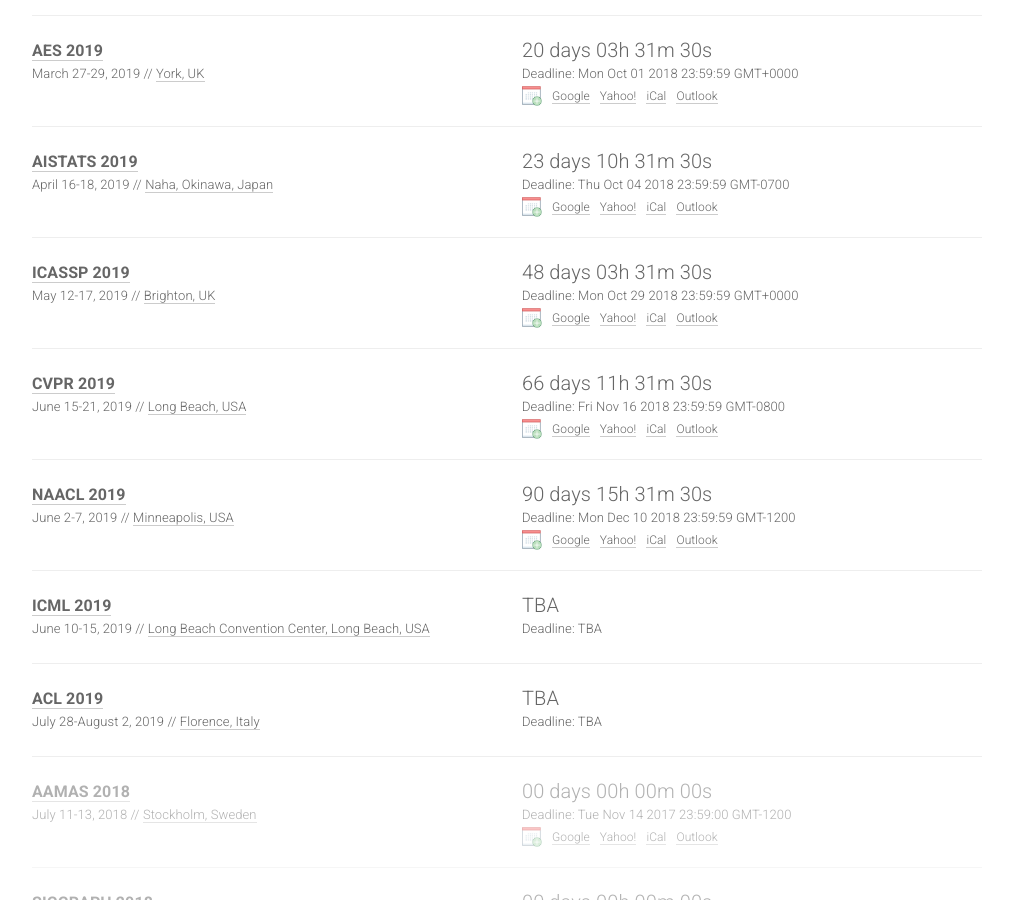
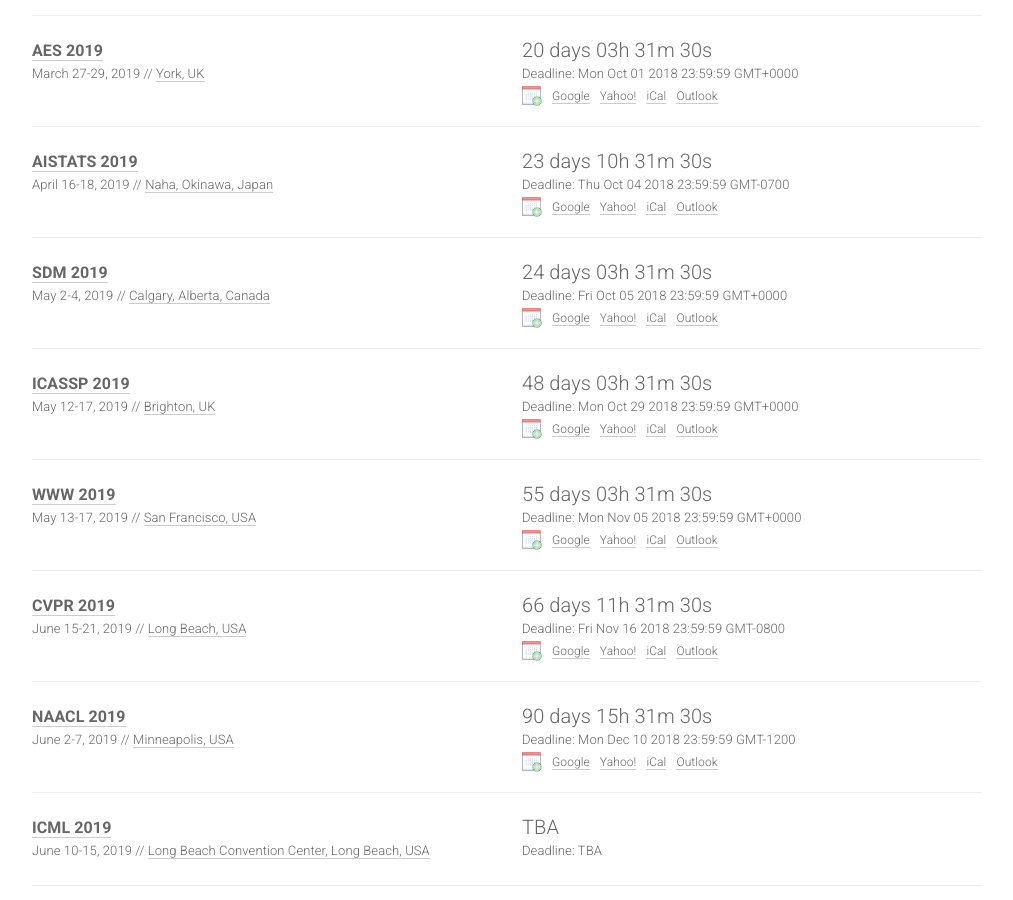
Before and after one commit to paperswithcode/ai-deadlines, a Jekyll site: the page built from index.html, in a window 1280 px wide and 900 px high, scrolled down 520 px. Shown: the whole window, without its empty margins (133-1146 px from the left). Built offline with Jekyll 4.4.1, drawn with Linux system fonts in a browser that asks for light colours; nearby versions of some CDN libraries; comment, search, counter and statistics services are not loaded.

Commit message:
Update conferences.yml
Added WWW and SDM

```diff
--- a/_data/conferences.yml
+++ b/_data/conferences.yml
@@ -51,6 +51,16 @@
   place: Naha, Okinawa, Japan
   sub: ML
 
+- name: SDM
+  year: 2019
+  id: sdm2019
+  link: https://www.siam.org/Conferences/CM/Main/sdm19
+  deadline: "2018-10-05 23:59:59"
+  timezone: America/PST
+  date: May 2-4, 2019
+  place: Calgary, Alberta, Canada
+  sub: ML
+
 - name: ICASSP
   year: 2019
   id: icassp2019
@@ -60,6 +70,16 @@
   date: May 12-17, 2019
   place: Brighton, UK
   sub: SP
+
+- name: WWW
+  year: 2019
+  id: www2019
+  link: https://www2019.thewebconf.org/
+  deadline: "2018-11-05 23:59:59"
+  timezone: America/PST
+  date: May 13-17, 2019
+  place: San Francisco, USA
+  sub: ML
 
 - name: CVPR
   year: 2019
```
